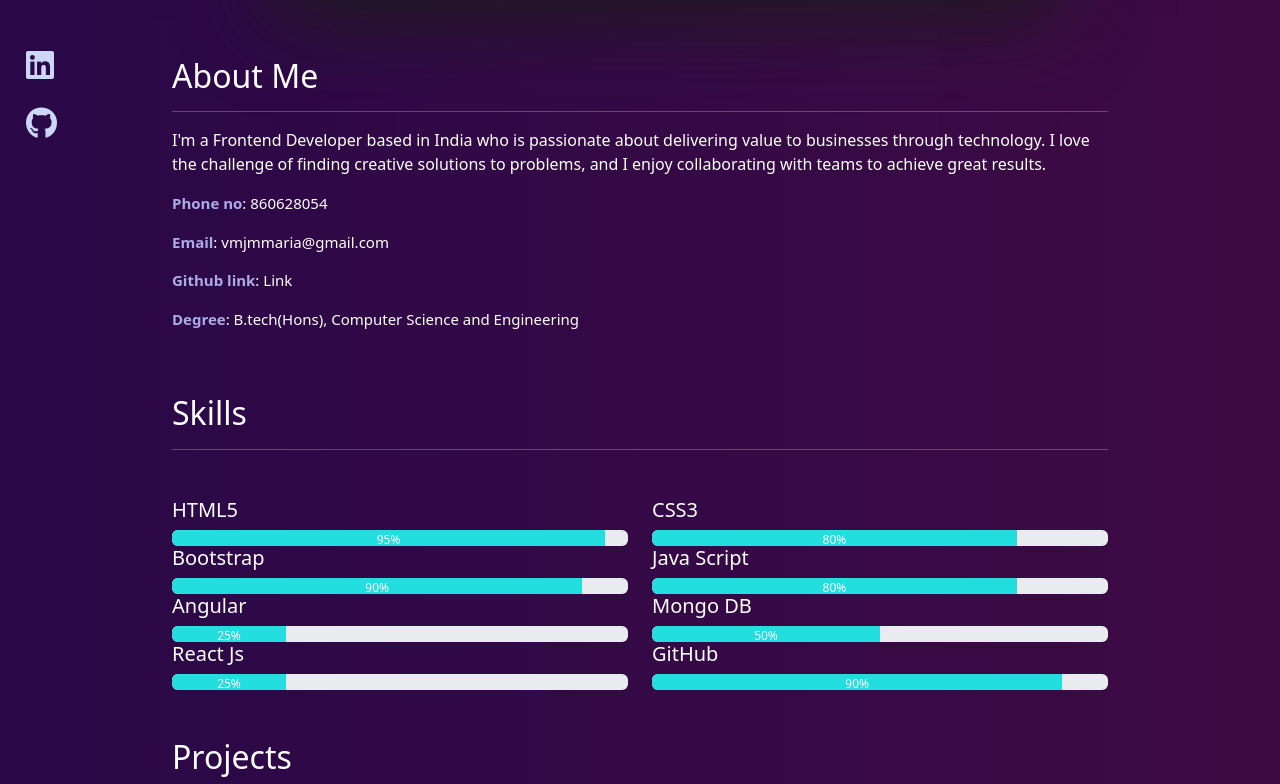
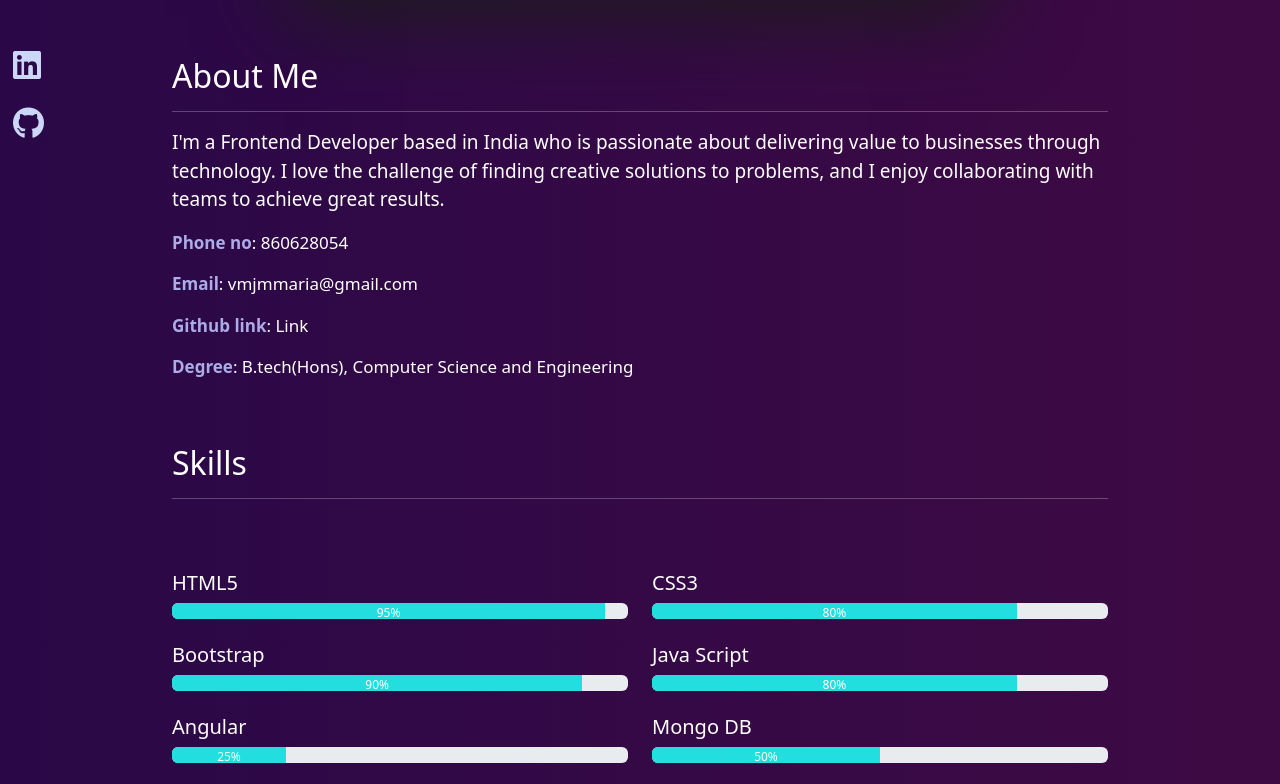
Before and after one commit to Maria2620/portfolio, a plain HTML site: page index.html in a window 1280 px wide. Shown: the part 625-1409 px from the top of the page. Drawn offline with nearby package versions, Linux system fonts and the light colour scheme.

Commit message:
new update

```diff
--- a/index.html
+++ b/index.html
@@ -86,14 +86,14 @@
         <p class="p2">I'm a Frontend Developer based in India who is passionate about delivering value to businesses
           through technology. I love the challenge of finding creative solutions to problems, and I enjoy collaborating
           with teams to achieve great results.</p>
-        <p style="font-size: 15px;"> <strong style="color: rgb(172, 172, 232);">Phone no</strong>: 860628054
+        <p style="font-size: 17px;"> <strong style="color: rgb(172, 172, 232);">Phone no</strong>: 860628054
         <p>
-        <p style="font-size: 15px;"> <strong style="color: rgb(172, 172, 232);">Email</strong>: vmjmmaria@gmail.com
+        <p style="font-size: 17px;"> <strong style="color: rgb(172, 172, 232);">Email</strong>: vmjmmaria@gmail.com
         <p>
-        <p style="font-size: 15px;"> <strong style="color: rgb(172, 172, 232);">Github link</strong>: <a
+        <p style="font-size: 17px;"> <strong style="color: rgb(172, 172, 232);">Github link</strong>: <a
             href="https://github.com/Maria2620" class="text-white" style="text-decoration: none;">Link</a>
         </p>
-        <p style="font-size: 15px;"> <strong style="color: rgb(172, 172, 232);">Degree</strong>: B.tech(Hons), Computer
+        <p style="font-size: 17px;"> <strong style="color: rgb(172, 172, 232);">Degree</strong>: B.tech(Hons), Computer
           Science and Engineering</p>
       </div>
     </div>
@@ -106,56 +106,56 @@
     <hr>
     <div class="row mt-5">
       <div class=" col-6 w-50 container col-lg-6 col-sm-12">
-        <h5>HTML5</h5>
+        <h5 class="mt-4">HTML5</h5>
         <div class="progress " role="progressbar" aria-label="Example with label" aria-valuenow="95" aria-valuemin="0"
           aria-valuemax="100">
           <div class="progress-bar" style="width: 95%">95%</div>
         </div>
       </div>
       <div class=" col-6 w-50 container col-lg-6 col-sm-12">
-        <h5>CSS3</h5>
+        <h5 class="mt-4">CSS3</h5>
         <div class="progress" role="progressbar" aria-label="Example with label" aria-valuenow="80" aria-valuemin="0"
           aria-valuemax="100">
           <div class="progress-bar" style="width: 80%">80%</div>
         </div>
       </div>
       <div class="col-6 w-50 container bar col-lg-6 col-sm-12">
-        <h5>Bootstrap</h5>
+        <h5 class="mt-4">Bootstrap</h5>
         <div class="progress " role="progressbar" aria-label="Example with label" aria-valuenow="90" aria-valuemin="0"
           aria-valuemax="100">
           <div class="progress-bar" style="width: 90%">90%</div>
         </div>
       </div>
       <div class="col-6 col-lg-6 col-sm-12 w-50 container bar ">
-        <h5>Java Script</h5>
+        <h5 class="mt-4">Java Script</h5>
         <div class="progress" role="progressbar" aria-label="Example with label" aria-valuenow="80" aria-valuemin="0"
           aria-valuemax="100">
           <div class="progress-bar" style="width: 80%">80%</div>
         </div>
       </div>
       <div class="col-6  col-lg-6 col-sm-12 w-50 container bar ">
-        <h5>Angular</h5>
+        <h5 class="mt-4">Angular</h5>
         <div class="progress" role="progressbar" aria-label="Example with label" aria-valuenow="25" aria-valuemin="0"
           aria-valuemax="100">
           <div class="progress-bar" style="width: 25%">25%</div>
         </div>
       </div>
       <div class="col-6 col-lg-6 col-sm-12 w-50 container bar ">
-        <h5>Mongo DB</h5>
+        <h5 class="mt-4">Mongo DB</h5>
         <div class="progress" role="progressbar" aria-label="Example with label" aria-valuenow="50" aria-valuemin="0"
           aria-valuemax="100">
           <div class="progress-bar" style="width: 50%">50%</div>
         </div>
       </div>
       <div class="col-6 w-50  container bar col-lg-6 col-sm-12">
-        <h5>React Js</h5>
+        <h5 class="mt-4">React Js</h5>
         <div class="progress" role="progressbar" aria-label="Example with label" aria-valuenow="25" aria-valuemin="0"
           aria-valuemax="100">
           <div class="progress-bar" style="width: 25%">25%</div>
         </div>
       </div>
       <div class="col-6 w-50 container bar col-lg-6 col-sm-12">
-        <h5>GitHub</h5>
+        <h5 class="mt-4">GitHub</h5>
         <div class="progress" role="progressbar" aria-label="Example with label" aria-valuenow="90" aria-valuemin="0"
           aria-valuemax="100">
           <div class="progress-bar" style="width: 90%">90%</div>
@@ -194,7 +194,7 @@
 
     <div class="row mt-5">
       <div class="col-sm-6 card1 ">
-        <div class="card cardx card3">
+        <div class="card cardx">
           <img src="./images/ml.png" class="card-img-top" alt="discord_clone">
           <div class="card-body">
             <h5 class="card-title text-center">Stock Market Prediction(ML)</h5>
@@ -203,8 +203,8 @@
           </div>
         </div>
       </div>
-      <div class="col-sm-6 card1 mt-1">
-        <div class="card cardx card3">
+      <div class="col-sm-6 card1">
+        <div class="card cardx cardtop">
           <img src="./images/movie.JPG" class="card-img-top" alt="discord_clone">
           <div class="card-body">
             <h5 class="card-title text-center">Movie Gallery</h5>
--- a/style.css
+++ b/style.css
@@ -7,7 +7,7 @@
   #icons {
     color: #ccd6f6;
     position: fixed;
-    left: 26px;
+    left: 13px;
     bottom: 10px;
   }
   #icon_color {
@@ -30,9 +30,9 @@
   .conz1 {
     background-image: linear-gradient(to right, rgb(200, 161, 234) , rgb(219, 207, 221));
     height: 513px;
-    width: 84%;
+    width: 75%;
     transition: 0.27s;
-    margin-left: 100px;
+    margin-left: 112px;
     margin-top: 53px;
     padding-top: 59px;
     padding-left: 145px;
@@ -57,6 +57,9 @@
 
   #about{
     margin-top: 60px;
+  }
+  .p2{
+    font-size: 19px;
   }
   .cardx {
     border-radius: 10px;
@@ -129,7 +132,7 @@
   #icons {
     color: #ccd6f6;
     position: fixed;
-    left: 60px;
+    left: 11px;
     bottom: 10px;
   }
   #icon_color {
@@ -213,11 +216,11 @@
     width: 100%;
   }
   .img1 {
-    margin-left: 27px;
+    margin-left: 44px;
     height: 200px;
   }
   .p1{
-    margin-left: 10px;
+    margin-left: 40px;
   }
   .h-p2{
     font-size: 15px;
@@ -229,11 +232,12 @@
     margin-left: 14px;
     width: 100%;
   }
+
 }
 
 @media(max-width:370px){
   #icons{
-    margin-left: -42px;
+    margin-left: 0px;
   }
   .img1{
     margin-left: 47px;
```
